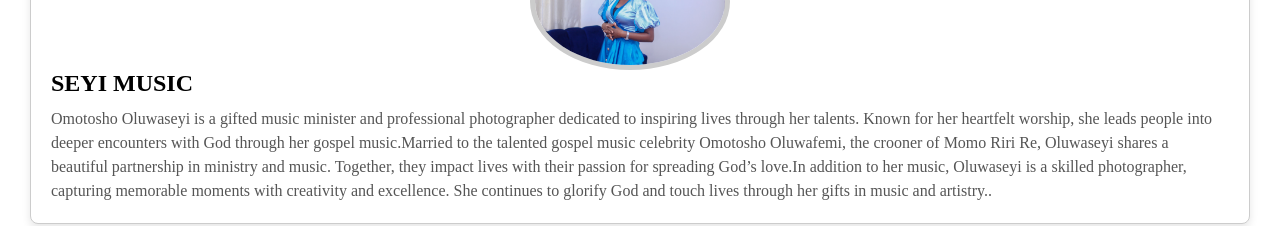
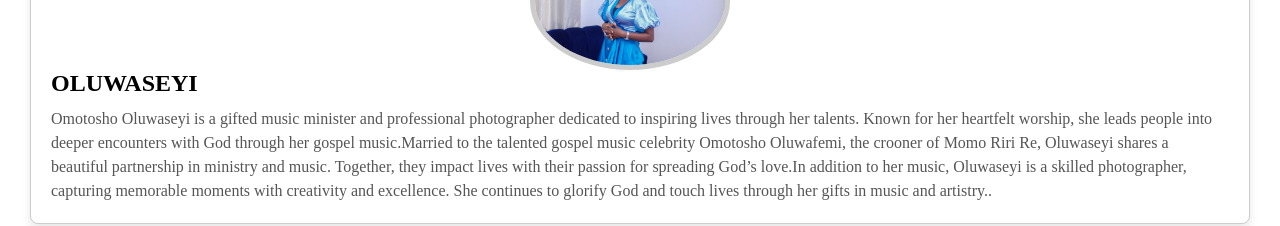
Before and after one commit to Yungflashh/PIA, a React (Vite) app: page /guestMinisters in a window 1280 px wide. Shown: the part 200-426 px from the top of the page. Built offline with nearby package versions, Linux system fonts and the light colour scheme.

Commit message:
Changed seyi name

```diff
--- a/src/components/MinisterData.jsx
+++ b/src/components/MinisterData.jsx
@@ -11,7 +11,7 @@ const MinisterData = () => {
 
 
     {
-      name: 'SEYI MUSIC',
+      name: 'OLUWASEYI',
       image: seyi,
       bio: 'Omotosho Oluwaseyi is a gifted music minister and professional photographer dedicated to inspiring lives through her talents. Known for her heartfelt worship, she leads people into deeper encounters with God through her gospel music.Married to the talented gospel music celebrity Omotosho Oluwafemi, the crooner of Momo Riri Re, Oluwaseyi shares a beautiful partnership in ministry and music. Together, they impact lives with their passion for spreading God’s love.In addition to her music, Oluwaseyi is a skilled photographer, capturing memorable moments with creativity and excellence. She continues to glorify God and touch lives through her gifts in music and artistry..'
     },
```
